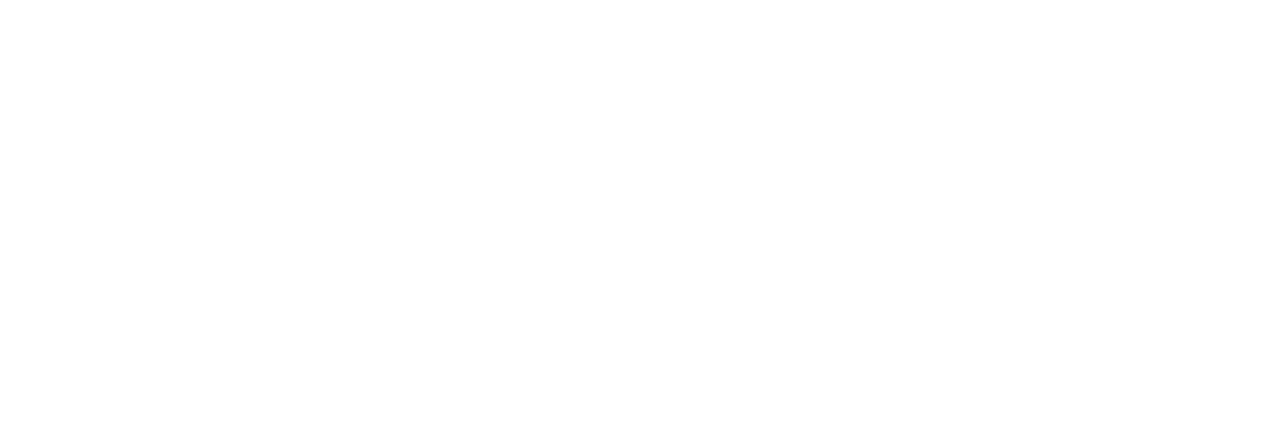
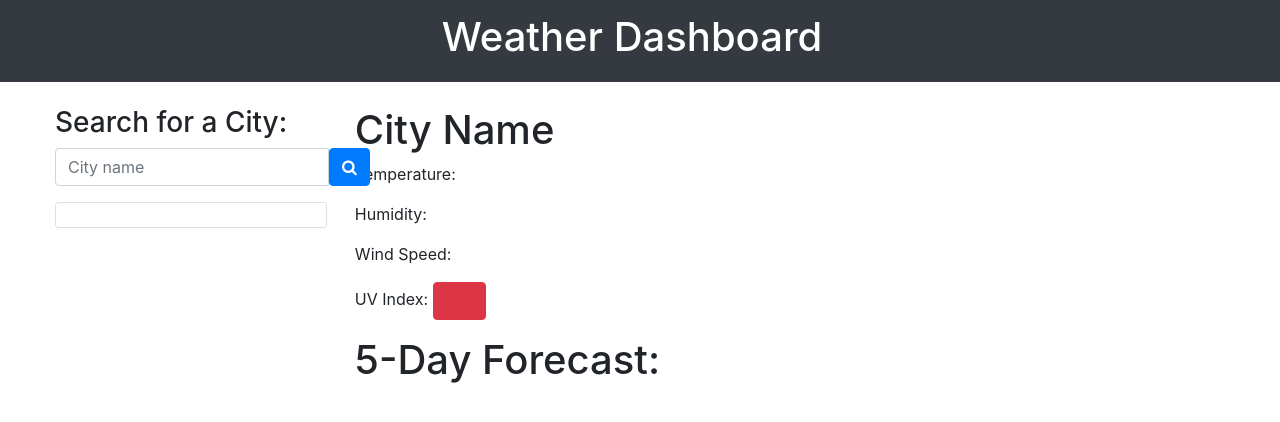
Before and after one commit to SIROG-E/Weather-Dashboard, a plain HTML site: page index.html in a window 1280 px wide. Drawn offline with nearby package versions, Linux system fonts and the light colour scheme.

Commit message:
added html content and style

```diff
--- a/develop/script.js
+++ b/develop/script.js
@@ -0,0 +1 @@
+console.log("Weather Dashboard");
--- a/develop/style.css
+++ b/develop/style.css
@@ -0,0 +1,21 @@
+* {
+    box-sizing: border-box;
+}
+
+body {
+    height: 100%;
+    margin: 0;
+}
+
+html {
+    height: 100%;
+}
+
+input {
+    border: 1px solid #cecfd2;
+    border-radius: 5px;
+}
+
+.sidebar {
+    position: fixed
+    }
--- a/index.html
+++ b/index.html
@@ -3,15 +3,88 @@
   <head>
     <meta charset="utf-8">
     <meta http-equiv="X-UA-Compatible" content="IE=edge">
-    <title></title>
+    <title>Weather Dashboard</title>
     <meta name="description" content="">
     <meta name="viewport" content="width=device-width, initial-scale=1">
-    <link rel="stylesheet" href="develop/style.css" />
+    <link rel="stylesheet" href="https://cdnjs.cloudflare.com/ajax/libs/font-awesome/4.7.0/css/font-awesome.min.css">
+    <!-- Bootstrap CSS -->
+    <link rel="stylesheet" href="https://stackpath.bootstrapcdn.com/bootstrap/4.5.2/css/bootstrap.min.css"
+          integrity="sha384-JcKb8q3iqJ61gNV9KGb8thSsNjpSL0n8PARn9HuZOnIxN0hoP+VmmDGMN5t9UJ0Z" crossorigin="anonymous">
+    <!--  CSS -->
+    <link rel="stylesheet" type="text/css" href="develop/style.css">
   </head>
+
   <body>
+        <!-- Main heading -->
+    <nav class="navbar navbar-dark bg-dark d-flex justify-content-center">
+      <span class="navbar-brand mb-0 h1">
+        <h1>Weather Dashboard</h1>
+      </span>
+    </nav>
+    <br>
+    <!-- Start container -->
 
+    <div class="container">
+      <div class="row">
+        <div class="col-m-3" id="sidebar">
+          <div class="row">
+            <h3>Search for a City:</h3>
+          </div>
+          <div class="row">
+            <div class="input-group mb-3">
+                <input id="searchTerm" type="text" class="form-control" placeholder="City name" class="input-group-append">
+                <button id="searchBtn" class="btn btn-primary" type="button" id="button-addon2"><i class="fa fa-search"></i></button>
+            </div>
+          </div>
+          <div class="row">
+              <div class="searchHistory">
+                <div class="card" style="width: 17rem;">
+                  <ul class="list-group list-group-flush">
+                    <li class="list-group-item"></li>
+                  </ul>
+                </div>
+              </div>
+          </div>
+        </div>
+        <div class="col-m-9" id="main">
+          <div class="container">
+            <div class="row">
+                <h1 class="city">City Name</h1>
+                <h1 class="currentDate"></h1>
+                <img class="weaIcon"></img>
+            </div>
+            <div class="row">
+              <p class="temp">Temperature: </p>
+            </div>
+            <div class="row">
+              <p class="hmd">Humidity: </p>
+            </div>
+            <div class="row">
+              <p class="windSpeed">Wind Speed: </p>
+            </div>
+            <div class="row">
+              <p class="uvNdx">UV Index:
+                <input class="btn btn-danger" type="button" value="      ">
+              </p>
+            </div>
+          </div>
+          <div class="container">
+            <div class="row">
+              <h1>5-Day Forecast: </h1>
+            </div>
+            <div class="row">
+            </div>
+          </div>
+        </div>
+      </div>
+    </div>
+    <!--  JavaScript -->
+    <script src="develop/script.js"></script>
 
+    <!-- jQuery first, then Popper.js, then Bootstrap JS -->
+    <script src="https://code.jquery.com/jquery-3.5.1.slim.min.js" integrity="sha384-DfXdz2htPH0lsSSs5nCTpuj/zy4C+OGpamoFVy38MVBnE+IbbVYUew+OrCXaRkfj" crossorigin="anonymous"></script>
+    <script src="https://cdn.jsdelivr.net/npm/popper.js@1.16.1/dist/umd/popper.min.js" integrity="sha384-9/reFTGAW83EW2RDu2S0VKaIzap3H66lZH81PoYlFhbGU+6BZp6G7niu735Sk7lN" crossorigin="anonymous"></script>
+    <script src="https://stackpath.bootstrapcdn.com/bootstrap/4.5.2/js/bootstrap.min.js" integrity="sha384-B4gt1jrGC7Jh4AgTPSdUtOBvfO8shuf57BaghqFfPlYxofvL8/KUEfYiJOMMV+rV" crossorigin="anonymous"></script>
 
-    <script src="./develop/script.js"></script>
   </body>
 </html>
```
